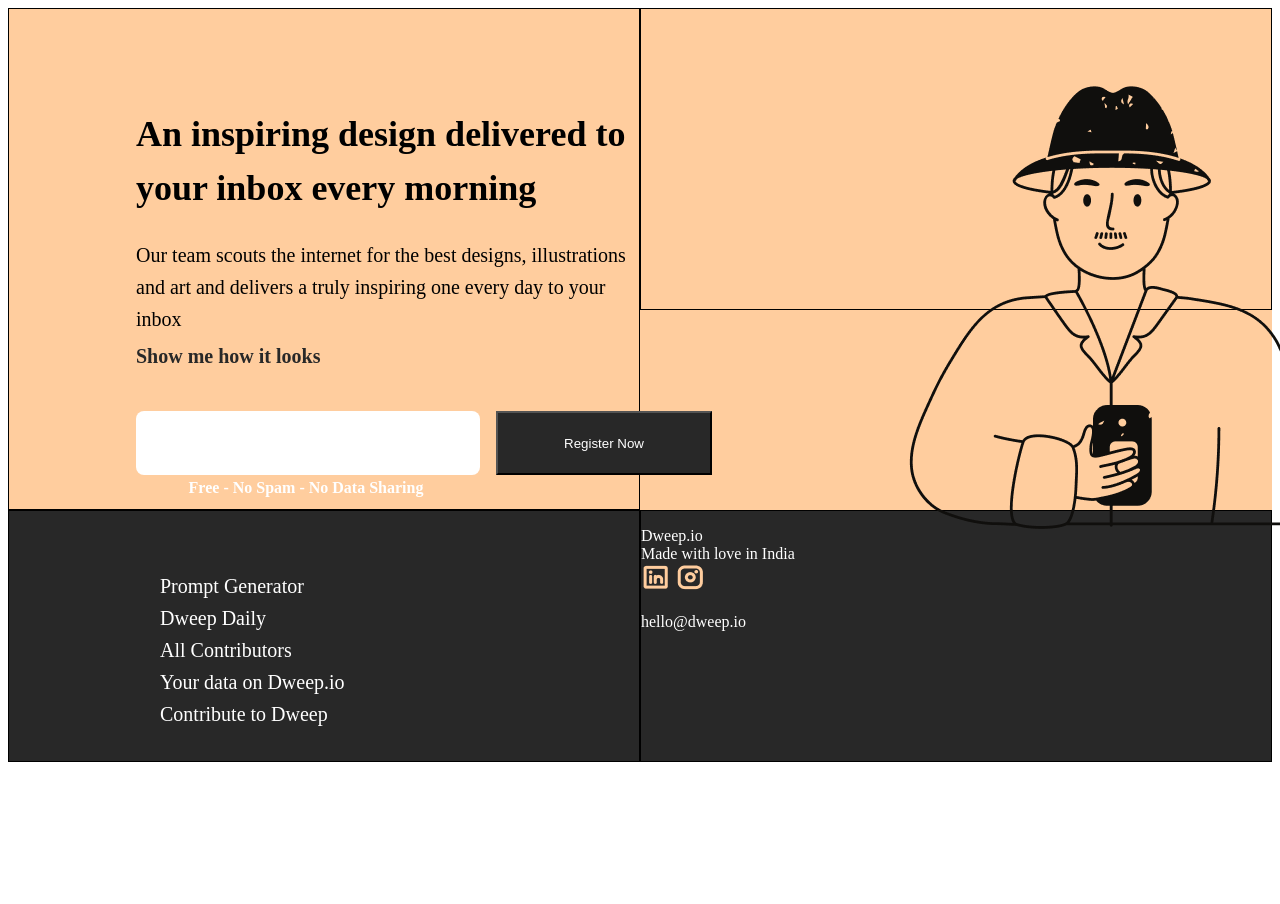
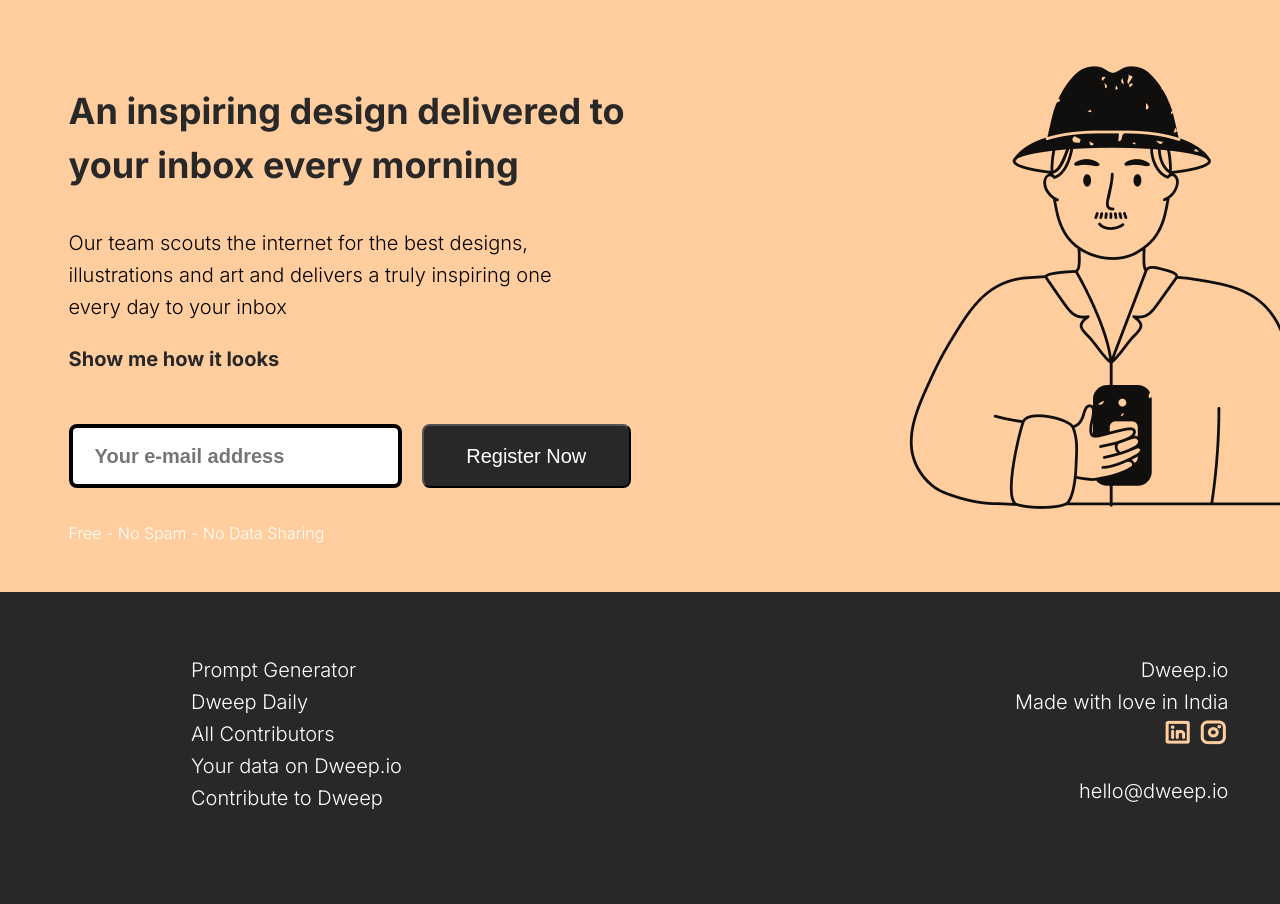
Before and after one commit to SahilAhire/html-and-css-project, a plain HTML site: page index.html in a window 1280 px wide. Shown: the top 904 px of the page. Before the commit the page ends 800 px from the top, so only its background shows below. Drawn offline with Linux system fonts and the light colour scheme.

Commit message:
commit a

```diff
--- a/index.html
+++ b/index.html
@@ -5,11 +5,12 @@
     <meta http-equiv="X-UA-Compatible" content="IE=edge" />
     <meta name="viewport" content="width=device-width, initial-scale=1.0" />
     <title>Dweep</title>
+    <link href="https://fonts.googleapis.com/css2?family=Inter:wght@300;700&display=swap" rel="stylesheet">
     <link rel="stylesheet" href="style.css" />
   </head>
 
   <body>
-    <div class="container"></div>
+
     <div class="headerContainer">
 
       <div class="left">
@@ -18,34 +19,39 @@
           Our team scouts the internet for the best designs, illustrations and
           art and delivers a truly inspiring one every day to your inbox
         </p>
-        <b class="bold">Show me how it looks</b>
+        <h3 >Show me how it looks</h3>
         <div class="form">
-            <input type="text" class="email">
-            <button class="button">Register Now</button>
+            <input type="text" placeholder="Your e-mail address" >
+            <button >Register Now</button>
         </div>
-        <b style="color: #FFFFFF;" class="warn">Free - No Spam - No Data Sharing</b>
+        <p  class="warn">Free - No Spam - No Data Sharing</p>
       </div>
 
       <div class="right">
-        <img src="dweep io 1.png" alt="Guy With Hat" width="500px" class="hatguy">
+        <img src="dweep io 1.png" alt="Guy With Hat">
       </div>
     </div>
 
     <div class="footerContainer">
-      <div class="ftleft">
-       <p style="color: #FFFFFF;" class="foot"> Prompt Generator <br>
-        Dweep Daily<br>
-        All Contributors<br>
-        Your data on Dweep.io<br>
-        Contribute to Dweep<br></p>
-      </div>
+      <ul class="foot">
+        <li>Prompt Generator</li>
+        <li>Dweep Daily</li>
+        <li>All Contributors</li>
+        <li>Your data on Dweep.io</li>
+        <li>Contribute to Dweep</li>
+    </ul>
       <div class="ftright">
-        <p style="color: #FFFFFF;">Dweep.io<br>
-        Made with love in India<br>
-        <img src="LinkedinLogo.png" alt="Linkedin">
-        <img src="InstagramLogo.png" alt="Instagram"><br>
-        <br>
-        hello@dweep.io</p>
+        <ul>
+          <li>Dweep.io</li>
+          <li>Made with love in India</li>
+          <li><img src="LinkedinLogo.png" alt="Linkedin"> <img src="InstagramLogo.png" alt="Instagram"></li>
+          <li class="space"> hello@dweep.io</li>
+        </ul>
+
+
+
+
+
       </div>
     </div>
   </body>
--- a/style.css
+++ b/style.css
@@ -1,26 +1,47 @@
+* {
+    margin: 0;
+    padding: 0;
+}
+
+.left {
+    justify-content: flex-start;
+    width: 562px;
+}
+
+body {
+    margin: 0;
+    font-family: 'Inter';
+    font-style: normal;
+    width: 1440;
+    height: 890px;
+
+}
+
 .headerContainer {
     background-color: #FFCD9E;
     display: flex;
+    justify-content: space-around;
+    height: 592px;
 }
 
 .title {
-    position: absolute;
+    color: #282828;
+
     width: 562px;
     height: 108px;
-    left: 136px;
-    top: 83px;
-    font-style: normal;
+
+    margin-top: 84px;
+
     font-weight: 700;
     font-size: 36px;
-    line-height: 150%;
+    line-height: 54px;
 }
 
 .para {
-    position: absolute;
+
     width: 495px;
     height: 81px;
-    left: 136px;
-    top: 219px;
+
     font-style: normal;
     font-weight: 500;
     font-size: 20px;
@@ -28,76 +49,81 @@
 
 }
 
-.bold {
-    position: absolute;
+.left p {
+    margin: 35px 0;
+
+}
+
+h3 {
+    margin-top: 35px;
     width: 227px;
     height: 81px;
-    left: 136px;
-    top: 315px;
-
     font-style: normal;
     font-weight: 800;
     font-size: 20px;
     line-height: 160%;
-    display: flex;
-    align-items: center;
+
+
 
     color: #282828;
 }
 
-.email{
+.form input {
     box-sizing: border-box;
-    position: absolute;
+    border: 4px solid black;
+
     width: 344px;
     height: 64px;
-    left: 136px;
-    top: 411px;
+
     background: #FFFF;
-    border: 4px;
+    font-weight: 600;
+    font-size: 20px;
+    line-height: 160%;
     border-radius: 8px;
+    padding-left: 22px;
+    padding-right: 28px;
 }
 
-.button {
+.form button {
+    margin-left: 20px;
+    line-height: 24px;
+    font-size: 20px;
     padding: 10px;
     text-align: center;
+    border-radius: 8px;
     color: #FFFF;
     background-color: #282828;
-    position: absolute;
+    /* position: absolute; */
     width: 216px;
     height: 64px;
-    top: 411px;
-    left: 496px;
+
+    cursor: pointer;
 
 }
 
-.left {
 
-    height: 500px;
-    width: 700px;
-    border: 1px solid;
+
+
+
+.warn {
+    color: #FFFFFF;
+    /* padding: 20px; */
+    font-size: 16px;
+/* margin-top: 10px; */
+    width: 344px;
+    height: 61px;
+
+
+
 }
 
-.hatguy{
-    position: absolute;
-    width: 575px;
-    height: 575px;
-    left: 818px;
-    top: 20px;
-}
-
-.warn{
-    position: absolute;
-    width: 344px;
-    height: 61px;
-    left: 134px;
-    top: 479px;
-    text-align: center;
-}
 
 .right {
-    height: 300px;
-    width: 700px;
-    border: 1px solid;
+padding-left: 50px;
+    width: 393.52px;
+    height: 442.45px;
+
+
 }
 
 .form {
@@ -106,30 +132,36 @@
 
 .footerContainer {
     background-color: #282828;
+    font-size: 20px;
+    font-style: normal;
     display: flex;
+    flex: space-around;
+    height: 250px;
+    padding-top: 62px;
+    color: #FFFFFF;
+    gap: 608px;
+    margin: 0;
+    line-height: 160%;
 
 }
 
-.foot{
-    position: absolute;
+.foot {
+
+    list-style: none;
+    padding-left: 191px;
+
     width: 216px;
-    height: 36px;
-    left: 160px;
-    top: 550px;
-    font-weight: 400;
-font-size: 20px;
-line-height: 160%;
 }
 
-.ftleft {
+.ftright ul {
 
-    height: 250px;
-    width: 700px;
-    border: 1px solid;
+    text-align: right;
+    color: #FFFF;
+    list-style: none;
+    justify-content: right;
 }
 
-.ftright {
-    height: 250px;
-    width: 700px;
-    border: 1px solid;
+.space {
+    padding-top: 20px;
+
 }
```
